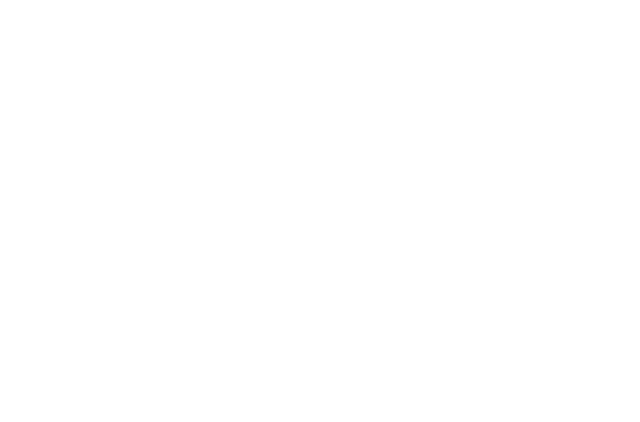
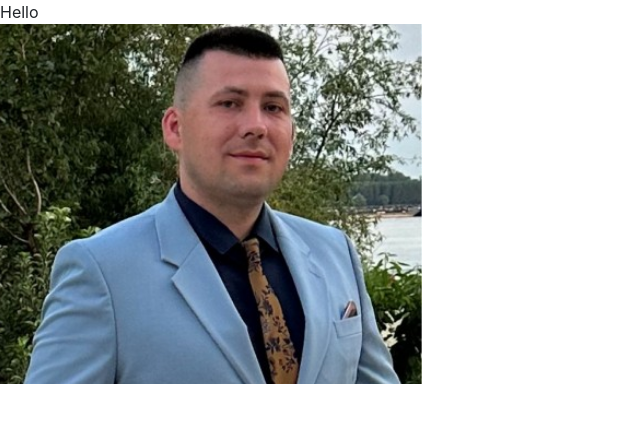
Before and after one commit to pauldmnn/My-resume-project, a plain HTML site: page index.html in a window 1280 px wide. Shown: the whole page, without its empty margins (0-640 px from the left). Drawn offline with nearby package versions, Linux system fonts and the light colour scheme.

Commit message:
Add image to logo

```diff
--- /dev/null
+++ b/assets/css/style.css
@@ -0,0 +1,16 @@
+@import url('https://fonts.googleapis.com/css?family=Roboto:100,200,300,400,500,600,700|Exo:100,200,300,400,500,600,700');
+
+header {
+    margin: 0;
+}
+
+.logo {
+    background: url("../images/resume-photo.jpeg");
+    background-position: center;
+    background-repeat: no-repeat;
+    background-size: cover;
+    min-height: 360px;
+    transition: all .5s ease-in-out;
+    -moz-transition: all .5s ease-in-out;
+    -webkit-transition: all .5s ease-in-out;
+}
--- a/index.html
+++ b/index.html
@@ -1,16 +1,36 @@
 <!DOCTYPE html>
 <html lang="en">
+
 <head>
     <meta charset="UTF-8">
     <meta name="viewport" content="width=device-width, initial-scale=1.0">
-    <link rel="stylesheet" href="https://maxcdn.bootstrapcdn.com/bootstrap/4.2.1/css/bootstrap.min.css" type="text/css" />
-    <link rel="stylesheet" href="https://use.fontawesome.com/releases/v5.0.10/css/all.css" integrity="sha384-+d0P83n9kaQMCwj8F4RJB66tzIwOKmrdb46+porD/OvrJ+37WqIM7UoBtwHO6Nlg" crossorigin="anonymous">
+    <link rel="stylesheet" href="https://maxcdn.bootstrapcdn.com/bootstrap/4.2.1/css/bootstrap.min.css"
+        type="text/css" />
+    <link rel="stylesheet" href="https://use.fontawesome.com/releases/v5.0.10/css/all.css"
+        integrity="sha384-+d0P83n9kaQMCwj8F4RJB66tzIwOKmrdb46+porD/OvrJ+37WqIM7UoBtwHO6Nlg" crossorigin="anonymous">
+    <link rel="stylesheet" href="assets/css/style.css" type="text/css">
     <title>Paul</title>
 </head>
+
 <body>
-    <header></header>
-    <section></section>
-    <footer></footer>
+    <header>
+        Hello
+        <div class="row">
+            <a class="col-md-4 logo" href="index.html"></a>
+            <div class="col-md-8">
+
+            </div>
+        </div>
+
+    </header>
+
+    <section>
+
+    </section>
+    <footer>
+
+    </footer>
 
 </body>
+
 </html>
```
Also changed, not shown: assets/images/resume-photo.jpeg (added), assets/images/rosie.jpg (added), 1 other file.
